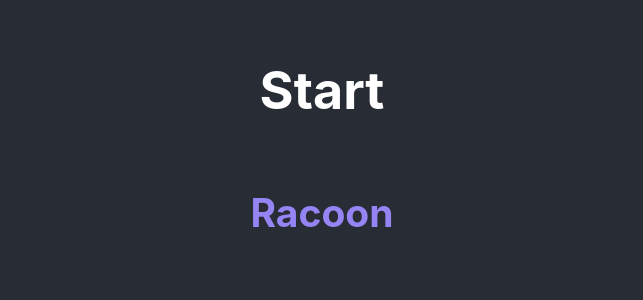
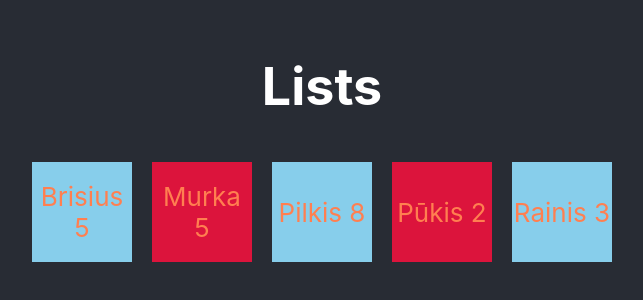
Before and after one commit to margari25/Drontai, a React (Create React App) app in the folder r1/: page / in a window 1280 px wide. Shown: the part 254-554 px from the top of the page, without its empty margins (318-961 px from the left). Built offline with nearby package versions, Linux system fonts and the light colour scheme.

Commit message:
Cat component, props

```diff
--- a/r1/src/App.css
+++ b/r1/src/App.css
@@ -9,7 +9,7 @@
 
 @media (prefers-reduced-motion: no-preference) {
   .App-logo {
-    animation: App-logo-spin infinite 2s cubic-bezier(.76,.06,.83,.67);
+      animation: App-logo-spin infinite 3s cubic-bezier(1, -0.78, .62, 1.53);
   }
 }
 
@@ -30,20 +30,39 @@
 
 @keyframes App-logo-spin {
   from {
-    transform: rotate(0deg);
+      transform: rotate(0deg);
   }
   to {
-    transform: rotate(360deg);
+      transform: rotate(360deg);
   }
 }
 
-.dog{
+.dog {
   letter-spacing: 5px;
 }
-.cat{
+
+.cat {
   letter-spacing: 10px;
 }
 
 h2.h2 {
-  font-size: 50px;
+  font-size: 100px;
 }
+
+.container {
+  display: flex;
+  justify-content: center;
+  align-items: center;
+  flex-wrap: wrap;
+}
+
+.container div {
+  width: 100px;
+  height: 100px;
+  display: flex;
+  justify-content: center;
+  align-items: center;
+  background-color: skyblue;
+  color: coral;
+  margin: 10px;
+}
--- a/r1/src/App.jsx
+++ b/r1/src/App.jsx
@@ -1,16 +1,29 @@
 import './App.css';
-// import Dog from './Components/003/Dog';
-// import Cat from './Components/003/Cat';
-import Racoon from './Components/003/Racoon';
+import Cat from './Components/004/Cat';
+
+const cats = [
+    { id: 1, weight: 5, name: 'Murka' },
+    { id: 2, weight: 8, name: 'Pilkis' },
+    { id: 3, weight: 2, name: 'Pūkis' },
+    { id: 4, weight: 3, name: 'Rainis' },
+    { id: 5, weight: 5, name: 'Brisius' }
+];
 
 function App() {
     return (
         <div className="App">
             <header className="App-header">
-        <h1>Start</h1>
-        {/* <Dog></Dog> */}
-        {/* <Cat></Cat> */}
-        <Racoon></Racoon>
+                <h1>Lists</h1>
+                <div className="container">
+                    {
+                        [...cats].sort((a, b) => a.name.localeCompare(b.name)).map((cat, i) => <Cat i={i} key={cat.id} cat={cat} />)
+                    }
+                </div>
+                {/* <div className="container">
+                    <Cat catName="Pilkis" weight="20" />
+                    <Cat catName="Juodis" weight="5" />
+                    <Cat catName="Rainis" weight="12" />
+                </div> */}
             </header>
         </div>
     );
--- /dev/null
+++ b/r1/src/Components/004/Cat.jsx
@@ -0,0 +1,9 @@
+function Cat({ cat, i }) {
+    return (
+        <>
+            <div style={{ backgroundColor: i % 2 ? 'crimson' : 'skyblue' }}>{cat.name} {cat.weight}</div>
+        </>
+    )
+}
+
+export default Cat;
```
Also changed, not shown: r1/src/003.jsx (added, +19 -0 lines). Lines whose indentation alone changed are shown as unchanged.
